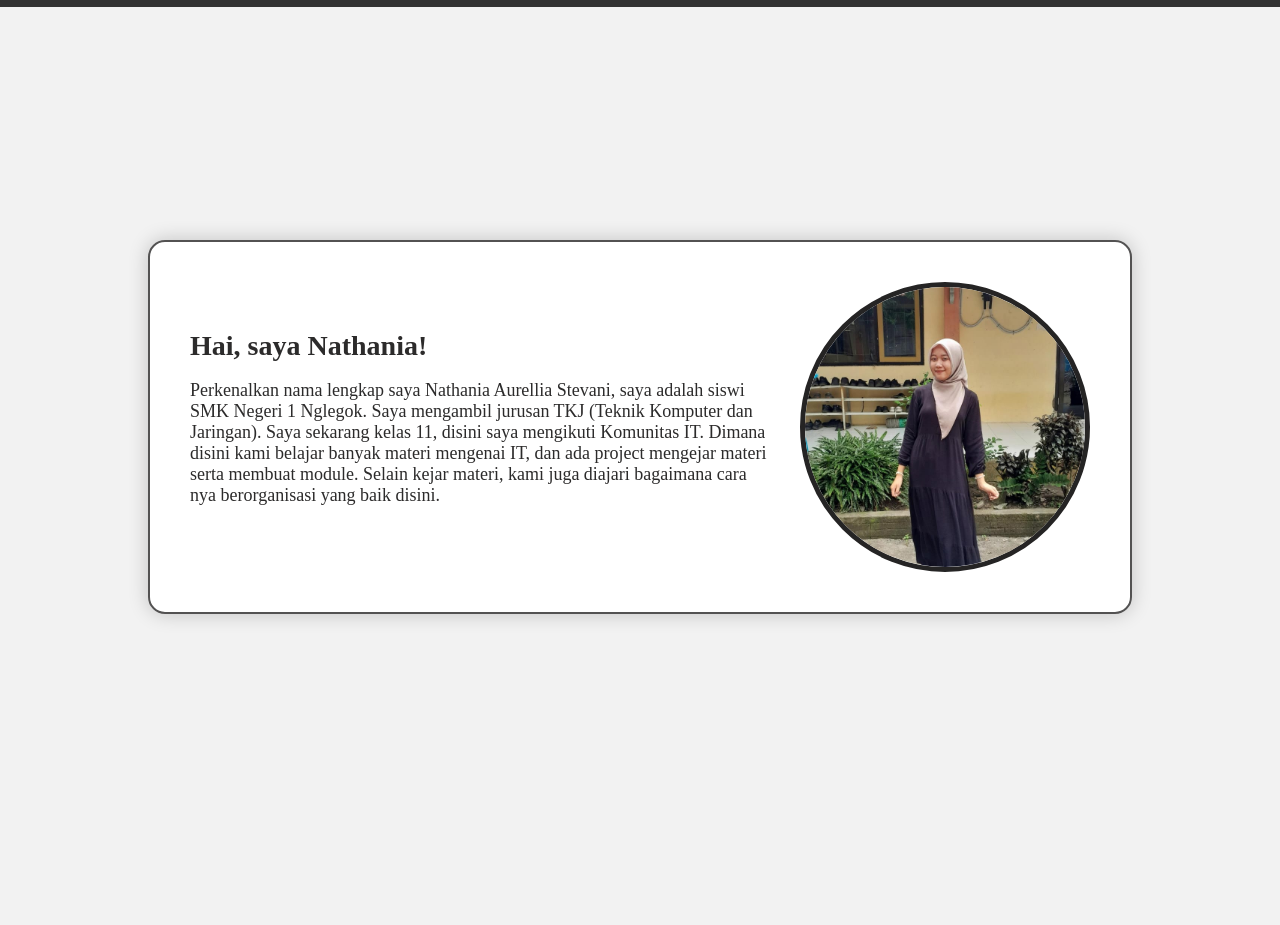
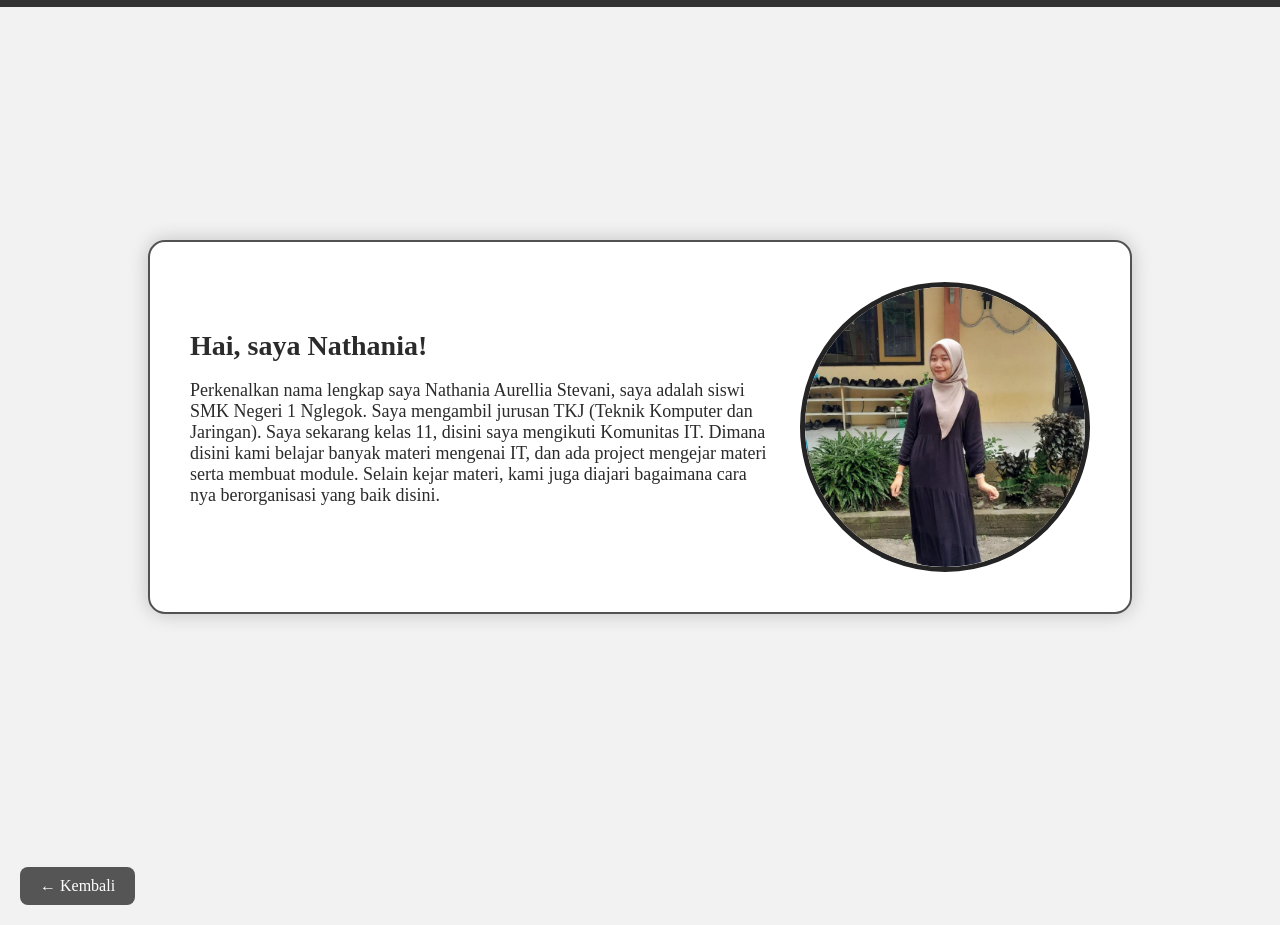
Before and after one commit to aurellia139/Portfolio, a plain HTML site: page A3.html in a window 1280 px wide. Shown: the part 50-975 px from the top of the page. Before the commit the page ends 897 px from the top, so only its background shows below. Drawn offline with Linux system fonts and the light colour scheme.

Commit message:
Update A3.html

```diff
--- a/A3.html
+++ b/A3.html
@@ -67,6 +67,23 @@
       animation: fadeInRight 1s ease-out;
     }
 
+    .back-button {
+        display: inline-block;
+        margin: 20px;
+        padding: 10px 20px;
+        background-color: #555;
+        color: white;
+        text-decoration: none;
+        font-size: 16px;
+        border-radius: 8px;
+        transition: background-color 0.3s ease;
+      }
+
+.back-button:hover {
+  background-color: #777;
+}
+
+
     /* Animations */
     @keyframes fadeInLeft {
       from {
@@ -133,5 +150,10 @@
     </div>
   </div>
 
+  <a href="A2.html" class="back-button" title="Kembali">
+  &#8592; Kembali
+</a>
+
+
 </body>
 </html>
```
